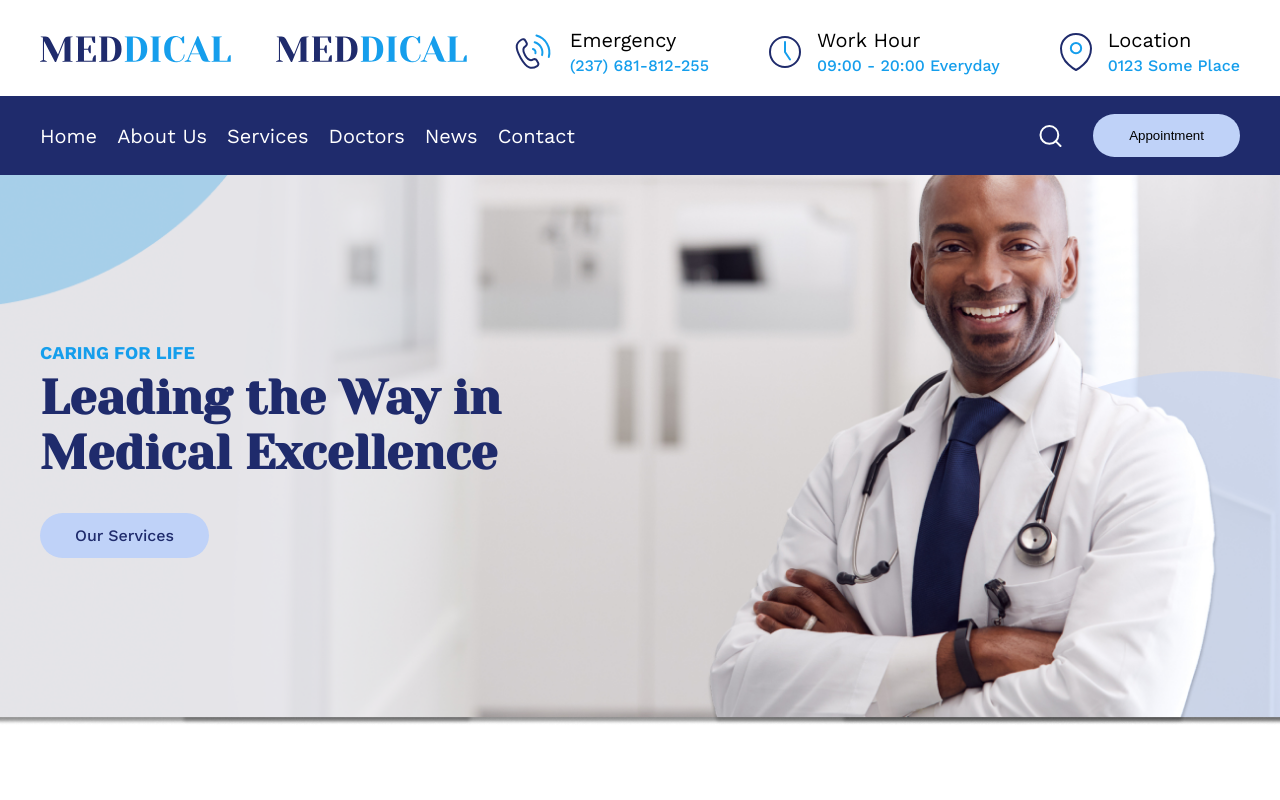
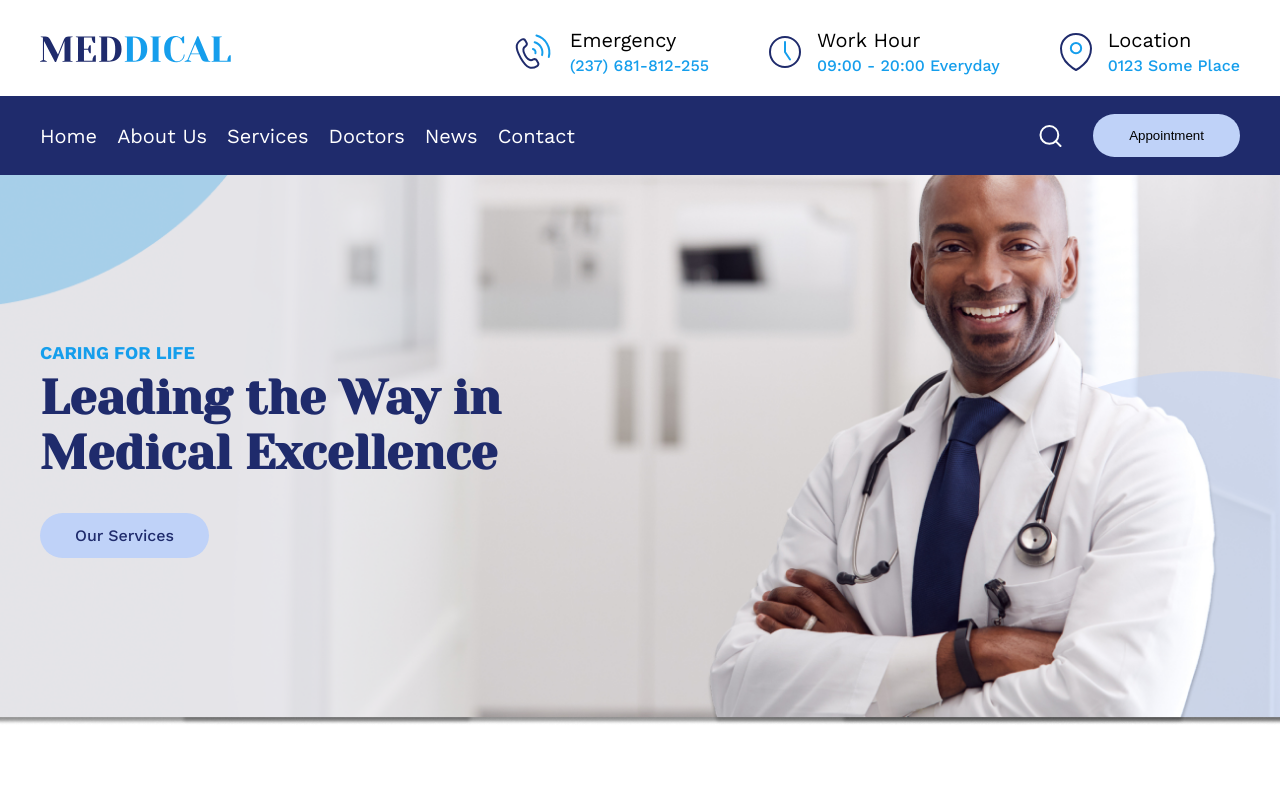
Before and after one commit to developerdamirbek/MEDDICAL, a React (Vite) app: page / in a window 1280 px wide. Shown: the top 800 px of the page. Built offline with nearby package versions, Linux system fonts and the light colour scheme.

Commit message:
header logo change

```diff
--- a/src/layout/header/header.jsx
+++ b/src/layout/header/header.jsx
@@ -16,9 +16,6 @@ export const Header = () => {
             <Link to="/">
               <Logo />
             </Link>
-            <NavLink to="/" >
-            <Logo />
-            </NavLink>
             <div className={style.contacts}>
               <div className={style.contact}>
                 <PhoneIcon />
```
